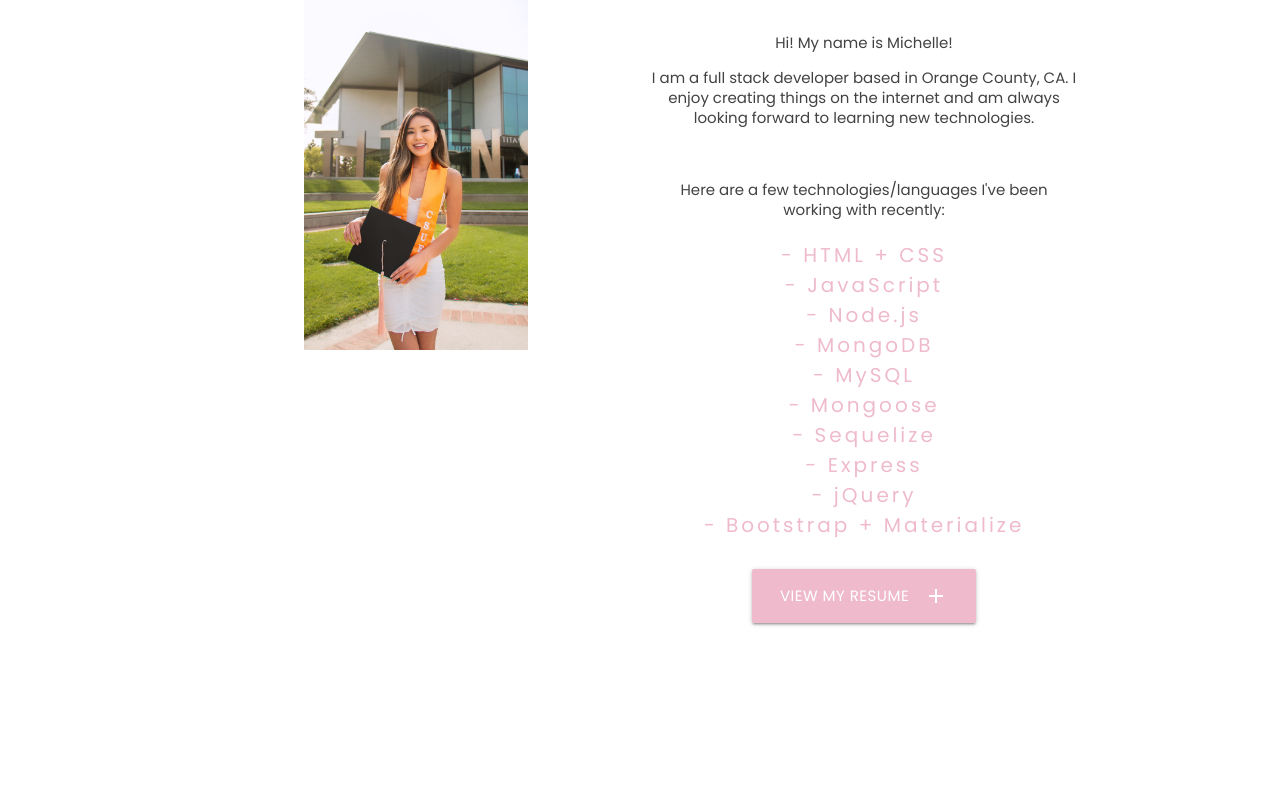
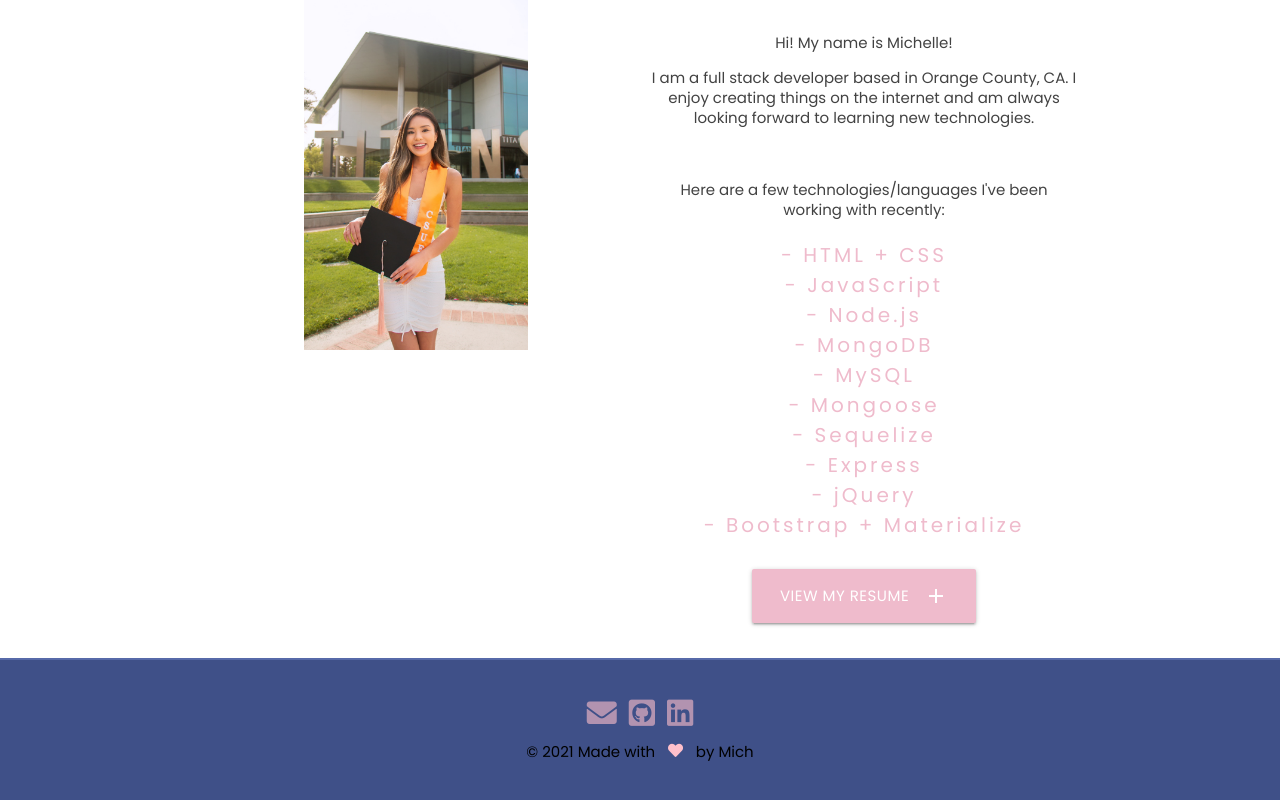
Before and after one commit to micheqn3/portfolio, a React (Create React App) app: page / in a window 1280 px wide. Shown: the part 929-1729 px from the top of the page. Before the commit the page ends 1587 px from the top, so only its background shows below. Built offline with nearby package versions, Linux system fonts and the light colour scheme; a web font is replaced by a local one.

Commit message:
Added footer component, updated contact modal to submit form, and updated overall styling

```diff
--- a/public/index.html
+++ b/public/index.html
@@ -7,6 +7,7 @@
   <link rel="stylesheet" href="https://fonts.googleapis.com/icon?family=Material+Icons">
   <link rel="stylesheet" href="./node_modules/materialize-css/dist/css/materialize.css">
   <link rel="stylesheet" href="https://cdnjs.cloudflare.com/ajax/libs/materialize/1.0.0/css/materialize.min.css">
+  <link rel="stylesheet" href="https://use.fontawesome.com/releases/v5.8.1/css/all.css" integrity="sha384-50oBUHEmvpQ+1lW4y57PTFmhCaXp0ML5d60M1M7uH2+nqUivzIebhndOJK28anvf" crossorigin="anonymous"/>
   <title>Portfolio</title>
 </head>
 <body>
@@ -23,7 +24,42 @@
 
       // Initializes the side nav
       $('.sidenav').sidenav();
+
+      // Initializes the tool tip
+      $('.tooltipped').tooltip();
     });
+
+    $('#submit-btn').on('click', (e) => {
+      e.preventDefault()
+      console.log('hi')
+    })
+
+    /*
+
+    $("#submit-btn").on("click", function(e) { // Stores all data into my google sheets using API spread sheets
+    e.preventDefault();
+    console.log('hi')
+    if($('#full_name').val() == '' || $('#email').val() == '' || $('#message').val() == ''){ // Validation for if the user doesn't enter in all inputs
+      $("#all-fields").removeClass("black-text");
+      $("#all-fields").addClass("error");
+    } else {
+    console.log("All inputs filled");
+
+    $.ajax({
+      url:'https://api.apispreadsheets.com/data/12070/',
+      type:'post',
+      data:$("#myForm").serializeArray(),
+      success: function(){
+        location.reload(); // Reloads screen after successful call
+      },
+      error: function(){
+        console.log("bad")
+      }
+    });
+    $("#modal2").modal(); // Closes the modal when form is submitted
+    }
+  })
+  */
   </script>
 </body>
 
--- a/src/App.css
+++ b/src/App.css
@@ -141,11 +141,6 @@ input[type=text]:not(.browser-default):focus:not([readonly]) {
     box-shadow: 0 0 0 0 pink;
 }
 
-.error {
-    color: red;
-    font-weight: bold;
-}
-
 /******** Portfolio styles  ********/
 .project-effect {
     box-shadow: 7px 7px 7px #666;
@@ -190,8 +185,8 @@ input[type=text]:not(.browser-default):focus:not([readonly]) {
     overflow-y : auto;
 }
 
-.proj-content:after {
-    opacity: 0.9;
+.proj-content:before {
+    opacity: 0.8;
 }
 
 .proj-wrapper:hover .proj-content {
@@ -200,6 +195,77 @@ input[type=text]:not(.browser-default):focus:not([readonly]) {
 
 .proj-content .proj-btn {
     color: #efbbcc;
+}
+
+/******** Footer styles  ********/
+#footer {
+    width: 100%;
+    text-align: center;
+    color: white;
+    background-color: white;
+  }
+
+#footer ul {
+    margin: 0;
+    padding: 0;
+    list-style-type: none;
+}
+
+#footer ul li {
+    display: inline;
+    padding: 0.4em;
+}
+
+#footer a {
+    color: white!important;
+}
+
+.pinkicon {
+    color: pink;
+}
+
+footer {
+    width: 100vw;
+    bottom: 0;
+    left: 0;
+    padding: 1% 5%;
+    text-align: center;
+    background-color: #fff;
+    opacity: 1;
+    z-index: 100;
+    display: flex;
+    flex-direction: column;
+}
+
+footer a {
+    font-weight: 500;
+    text-decoration: none;
+}
+
+.social-effect {
+    opacity: 0.6;
+  }
+
+.social-effect:hover {
+    opacity: 1;
+}
+
+.fa-heart {
+    padding: 1%;
+}
+
+#footer {
+    height: 200px;
+    width: 100%;
+    margin: 0;
+    padding: 0;
+    text-align: center;
+    background-color: #3F5088;
+    border-top: 2px solid #576AA9;
+}
+
+#footer ul li a i {
+    margin-top: 3%;
 }
 
 /******** Additional styles  ********/
--- a/src/components/ContactModal.js
+++ b/src/components/ContactModal.js
@@ -1,6 +1,56 @@
-import React from 'react';
+import React, {useState} from 'react';
 
 const ContactModal = () => {
+
+    const [name, setName] = useState('');
+    const [email, setEmail] = useState('');
+    const [message, setMessage] = useState('');
+    const [errorMessage, setErrorMessage] = useState('');
+
+    // Handles user input changes
+    const handleInputChange = (e) => {
+        const { target } = e;
+        const inputType = target.name;
+        const inputValue = target.value;
+
+        // Set the state for inputs
+        if (inputType === 'name') {
+          setName(inputValue);
+        } else if (inputType === 'email') {
+          setEmail(inputValue);
+        } else {
+          setMessage(inputValue);
+        }
+    };
+
+    const handleFormSubmit = (e) => {
+        e.preventDefault();
+
+        // Checking for valid inputs
+        if (!name || !email || !message) {
+          setErrorMessage('* All fields are required.');
+          return;
+        } else {
+        fetch("https://api.apispreadsheets.com/data/12070/", {
+            method: "POST",
+            body: JSON.stringify({"data": {"email":email ,"message":message ,"full_name":name}}),
+        }).then(res =>{
+            if (res.status === 201){
+            // SUCCESS
+            console.log('Succesful post.');
+            window.location.reload();
+            } else{
+            // ERROR
+            console.log('Something went wrong.');
+            }
+        })
+    }
+        // Clear inputs after success
+        setName('');
+        setEmail('');
+        setMessage('');
+    };
+
     return (
         <div id="modal2" className="modal">
             <div className="modal-content black-text center-align">
@@ -9,29 +59,31 @@ const ContactModal = () => {
                     <form id="myForm" className="col s12 form-center">
                         <div className="row">
                             <div className="input-field col s12">
-                                <input id="full_name" type="text" name="full_name"></input>
+                                <input value={name} id="full_name" type="text" name="name" onChange={handleInputChange}></input>
                                 <label className="black-text">Name</label>
                             </div>
                         </div>
                         <div className="row">
                             <div className="input-field col s12">
-                                <input id="email" type="text" name="email"></input>
+                                <input value={email} id="email" type="text" name="email" onChange={handleInputChange}></input>
                                 <label className="black-text">Email</label>
                             </div>
                         </div>
                         <div className="row">
 							<div className="input-field col s12">
-								<input id="message" type="text" name="message"></input>
+								<input value={message} id="message" type="text" name="message" onChange={handleInputChange}></input>
 								<label className="black-text">Message</label>
 							</div>
 						</div>
-                        <small id="all-fields" className="black-text">*All fields are required</small>
+                        {errorMessage && (
+                            <small id="all-fields" className="black-text">{errorMessage}</small>
+                        )}
                     </form>
                 </div>
             </div>
              <div className="modal-footer">
                 <div className="row center-align">
-                    <button id="submit-btn" className="col s6 m6 l6 my-btn btn-small waves-light waves-effect">Submit</button>
+                    <button onClick={handleFormSubmit} id="submit-btn" className="col s6 m6 l6 my-btn btn-small waves-light waves-effect">Submit</button>
                     <a href="#!" className="col s6 m6 l6 modal-close waves-effect waves-light btn-small my-btn">Close</a>
                 </div>
             </div>
--- a/src/components/Footer.js
+++ b/src/components/Footer.js
@@ -1 +1,31 @@
 /* Footer appears on every page */
+import React from 'react';
+
+const Footer = () => {
+    return (
+        <footer id='footer'>
+            <ul className="footer-top">
+                <li className='social-effect'>
+                    <a className="tooltipped" data-position="top" data-tooltip="Email" href="mailto:michellenguyen11239@aolmail.com">
+                        <i className="fa fa-envelope fa-2x pinkicon"></i>
+                    </a>
+                </li>
+                <li className='social-effect'>
+                    <a className="tooltipped" data-position="top" data-tooltip="Github" href="https://github.com/micheqn3">
+                        <i className="fab fa-github-square fa-2x pinkicon"></i>
+                    </a>
+                </li>
+                <li className='social-effect'>
+                    <a className="tooltipped" data-position="top" data-tooltip="LinkedIn" href="https://www.linkedin.com/in/michelle-nguyen-3a2132200/">
+                        <i className="fab fa-linkedin fa-2x pinkicon"></i>
+                    </a>
+                </li>
+            </ul>
+            <div className="align-center black-text">
+                © 2021 Made with<i className="fas fa-heart pinkicon"></i>by Mich
+            </div>
+		</footer>
+    )
+}
+
+export default Footer;
--- a/src/components/PortfolioContainer.js
+++ b/src/components/PortfolioContainer.js
@@ -2,7 +2,8 @@
 import React, {useState} from 'react';
 import Header from './Header';
 import Main from './pages/Main';
-import Portfolio from './pages/Portfolio'
+import Portfolio from './pages/Portfolio';
+import Footer from './Footer';
 
 const PortfolioContainer = () => {
     const [page, setPage] = useState('main');
@@ -26,6 +27,7 @@ const PortfolioContainer = () => {
             <div className="wrapper">
                 <Header page={page} handlePageChange={handlePageChange}/>
                 {renderPage()}
+                <Footer/>
             </div>
         </div>
     )
```
